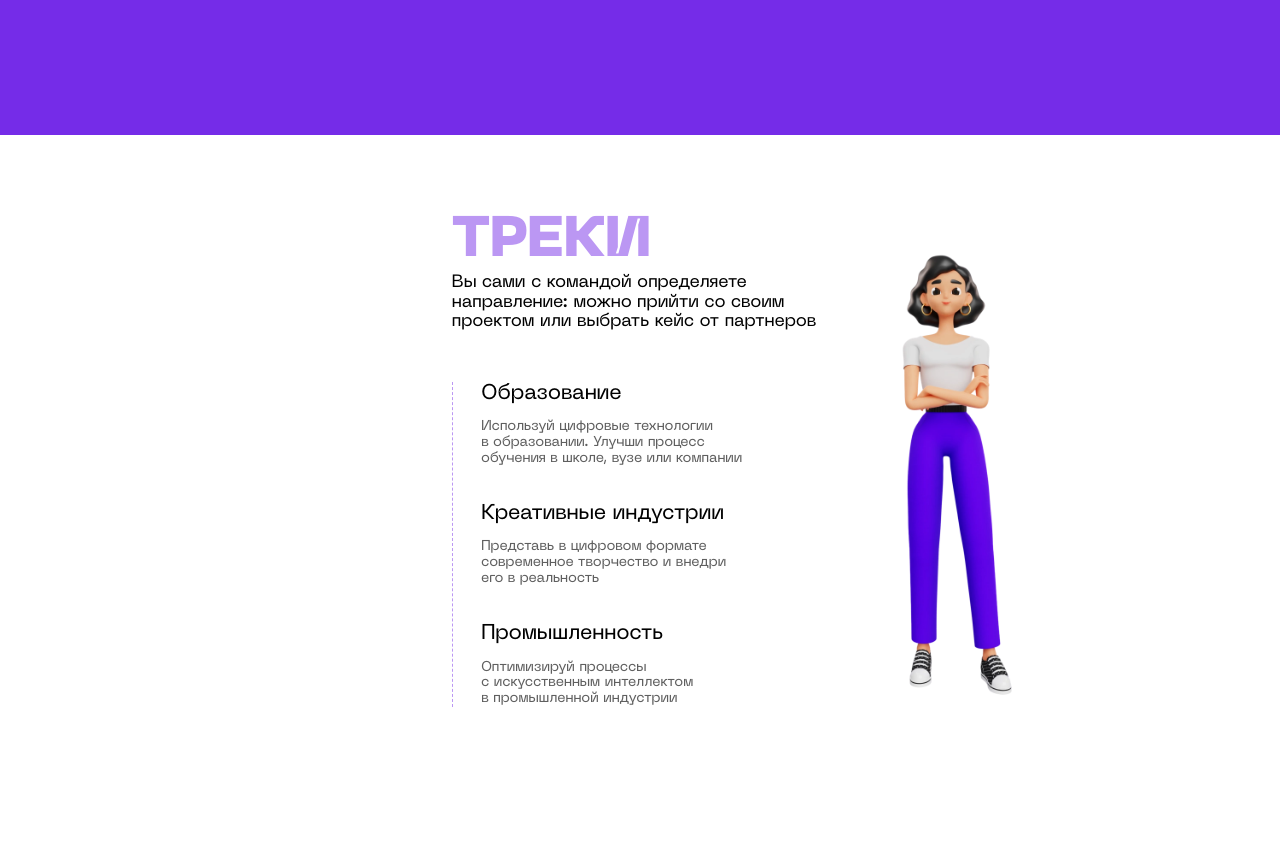
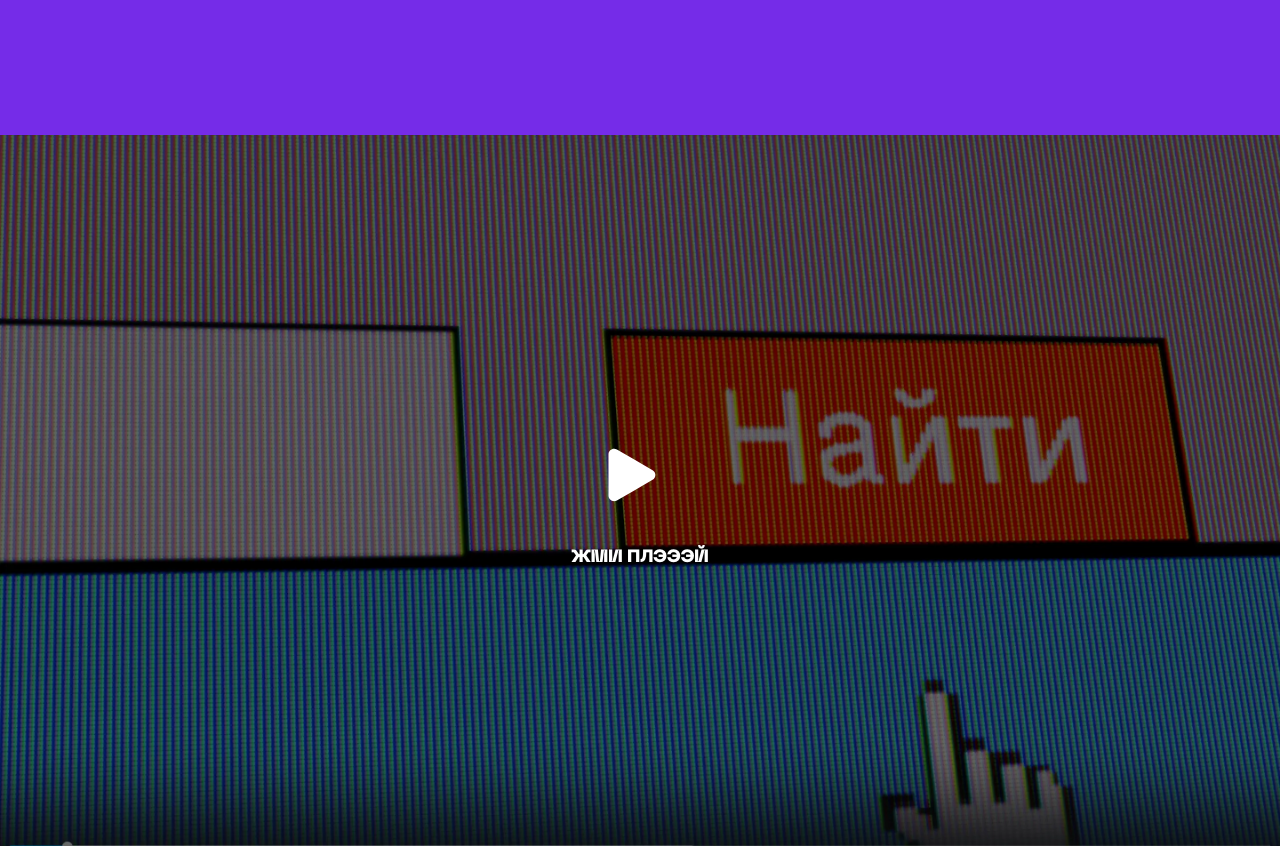
Before and after one commit to push-ebx/cifra, a Next.js app: page / in a window 1280 px wide. Shown: the part 5980-6826 px from the top of the page. Before the commit the page ends 6762 px from the top, so only its background shows below. Built offline with nearby package versions, Linux system fonts and the light colour scheme.

Commit message:
feat: add VideoSection component with PlayIcon and styling

```diff
--- /dev/null
+++ b/src/app/(main)/_blocks/video-section/video-section.module.scss
@@ -0,0 +1,40 @@
+.root {
+  height: 50rem;
+  width: 100%;
+
+  .previewContainer {
+    position: relative;
+    width: 100%;
+    height: 100%;
+    display: flex;
+    align-items: center;
+    justify-content: center;
+
+    .playButton {
+      position: absolute;
+      display: flex;
+      flex-direction: column;
+      justify-content: center;
+      gap: 1rem;
+      user-select: none;
+
+      svg {
+        cursor: pointer;
+        transition: transform var(--animation-duration-m) var(--animation-easing-default);
+
+        &:hover {
+          transform: scale(1.1);
+        }
+
+        &:active {
+          transform: scale(0.9);
+        }
+      }
+    }
+
+    div:last-child {
+      width: 100%;
+      height: 100%;
+    }
+  }
+}
--- /dev/null
+++ b/src/app/(main)/_blocks/video-section/video-section.tsx
@@ -0,0 +1,26 @@
+import { PlayIcon } from '@/components/icons';
+import { Display, Image } from '@/components/ui';
+
+import styles from './video-section.module.scss';
+
+export const VideoSection = () => {
+	return (
+		<div className={styles.root}>
+			<div className={styles.previewContainer}>
+				<div className={styles.playButton}>
+					<PlayIcon />
+					<Display color="secondary" size="xs">
+						жми плэээй
+					</Display>
+				</div>
+				<Image
+					alt="preview"
+					className={styles.preview}
+					src="/images/video-preiview.webp"
+				/>
+			</div>
+		</div>
+	);
+};
+
+VideoSection.displayName = 'VideoSection';
--- a/src/app/(main)/page.tsx
+++ b/src/app/(main)/page.tsx
@@ -5,6 +5,7 @@ import { EducationalProgram } from '@/app/(main)/_blocks/educational-program/edu
 import { Hero } from '@/app/(main)/_blocks/hero/hero';
 import { PrizeFund } from '@/app/(main)/_blocks/prize-fund/prize-fund';
 import { Tracks } from '@/app/(main)/_blocks/tracks/tracks';
+import { VideoSection } from '@/app/(main)/_blocks/video-section/video-section';
 import { JsonLd } from '@/components/utils';
 
 const webPageSchema: WithContext<WebPage> = {
@@ -24,7 +25,7 @@ const Home = async () => {
 			<PrizeFund />
 			<Tracks />
 			<EducationalProgram />
-			<Tracks />
+			<VideoSection />
 			<JsonLd schema={webPageSchema} />
 		</>
 	);
--- /dev/null
+++ b/src/components/icons/PlayIcon.tsx
@@ -0,0 +1,31 @@
+export const PlayIcon = ({
+	fill = 'white',
+	width = '8.4375rem',
+	height = '8.4375rem',
+	...props
+}) => {
+	return (
+		<svg
+			fill="none"
+			height={height}
+			viewBox="0 0 135 135"
+			width={width}
+			xmlns="http://www.w3.org/2000/svg"
+			{...props}
+		>
+			<g clip-path="url(#clip0_699_8784)">
+				<path
+					d="M42.1875 67.499V44.3091C42.1875 39.4603 47.4365 36.4297 51.6358 38.8542L71.7187 50.4491L91.8018 62.0441C96.001 64.4685 96.001 70.5296 91.8018 72.954L71.7187 84.549L51.6358 96.1439C47.4366 98.5684 42.1875 95.5378 42.1875 90.689V67.499Z"
+					fill={fill}
+				/>
+			</g>
+			<defs>
+				<clipPath id="clip0_699_8784">
+					<rect fill={fill} height={height} width={width} />
+				</clipPath>
+			</defs>
+		</svg>
+	);
+};
+
+PlayIcon.displayName = 'AddIcon';
--- /dev/null
+++ b/src/components/icons/index.ts
@@ -0,0 +1 @@
+export { PlayIcon } from './PlayIcon';
```
